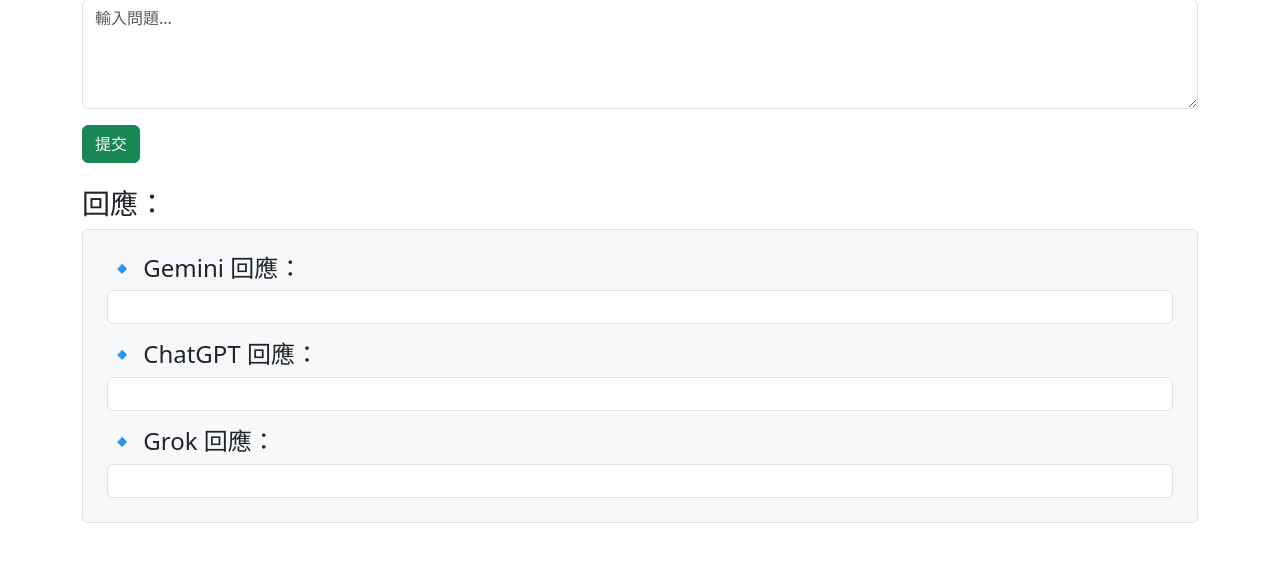
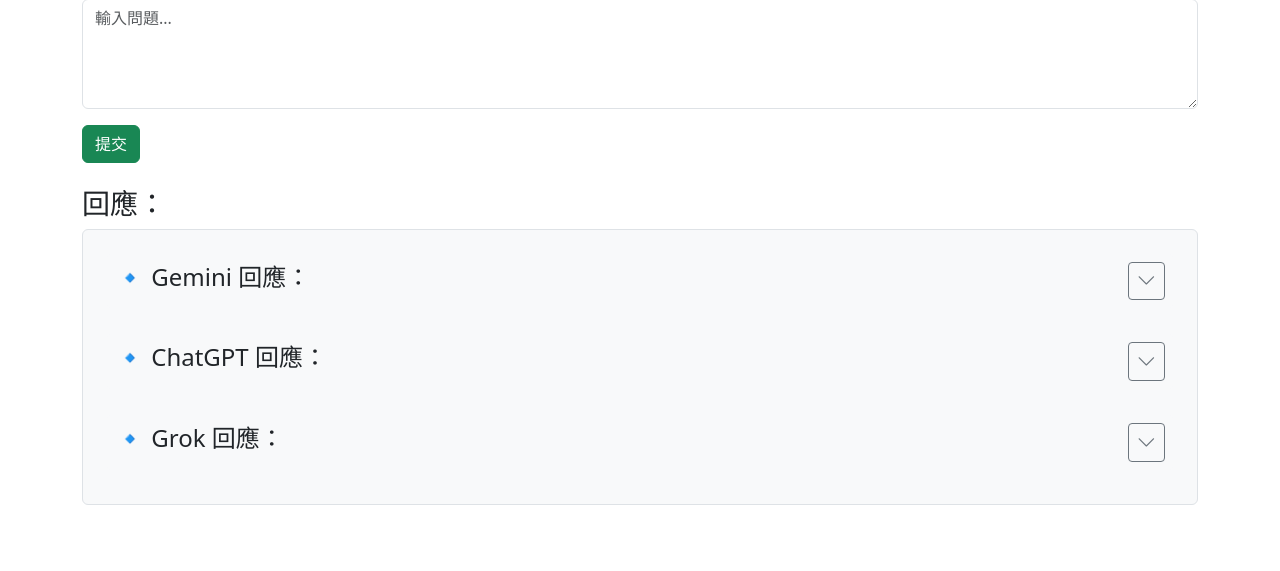
Before and after one commit to welly487/Graduation-topics, a Flask app: page / in a window 1280 px wide. Shown: the part 247-818 px from the top of the page. After the commit the page ends 752 px from the top, so only its background shows below. Run offline with Flask 3, Linux system fonts and the light colour scheme.

Commit message:
Update index.html

```diff
--- a/project/templates/index.html
+++ b/project/templates/index.html
@@ -5,6 +5,7 @@
     <meta name="viewport" content="width=device-width, initial-scale=1.0">
     <title>Dr. Meta元博士</title>
     <link href="https://cdn.jsdelivr.net/npm/bootstrap@5.3.0/dist/css/bootstrap.min.css" rel="stylesheet">
+    <link rel="stylesheet" href="https://cdn.jsdelivr.net/npm/bootstrap-icons@1.11.0/font/bootstrap-icons.css">
     <style>
         .fade-in {
             opacity: 0;
@@ -13,6 +14,34 @@
         @keyframes fadeIn {
             from { opacity: 0; }
             to { opacity: 1; }
+        }
+        .response-header {
+            display: flex;
+            justify-content: space-between;
+            align-items: center;
+            cursor: pointer;
+            padding: 8px;
+            background-color: #f8f9fa;
+            border-radius: 4px;
+            margin-bottom: 10px;
+        }
+        .response-body {
+            transition: max-height 0.3s ease-out, opacity 0.3s ease-out;
+            overflow: hidden;
+            opacity: 1;
+        }
+        .collapsed {
+            max-height: 0;
+            opacity: 0;
+            margin-bottom: 0;
+        }
+        .expanded {
+            max-height: 1000px;
+            opacity: 1;
+            margin-bottom: 15px;
+        }
+        .toggle-icon {
+            font-size: 1.2rem;
         }
     </style>
 </head>
@@ -49,14 +78,45 @@
         <div class="mt-4">
             <h3>回應：</h3>
             <div class="border rounded p-4 bg-light" style="min-height: 200px;">
-                <h4>🔹 Gemini 回應：</h4>
-                <div id="responseGemini" class="border rounded p-3 bg-white mb-3"></div>
 
-                <h4>🔹 ChatGPT 回應：</h4>
-                <div id="responseChatGPT" class="border rounded p-3 bg-white mb-3"></div>
+                <!-- Gemini 回應區塊 -->
+                <div class="response-section mb-3">
+                    <div class="response-header" onclick="toggleResponse('gemini')">
+                        <h4>🔹 Gemini 回應：</h4>
+                        <button class="btn btn-sm btn-outline-secondary toggle-btn" id="toggleGemini">
+                            <i class="bi bi-chevron-down toggle-icon" id="geminiIcon"></i>
+                        </button>
+                    </div>
+                    <div id="geminiContainer" class="response-body collapsed">
+                        <div id="responseGemini" class="border rounded p-3 bg-white"></div>
+                    </div>
+                </div>
 
-                <h4>🔹 Grok 回應：</h4>
-                <div id="responseGrok" class="border rounded p-3 bg-white"></div>
+                <!-- ChatGPT 回應區塊 -->
+                <div class="response-section mb-3">
+                    <div class="response-header" onclick="toggleResponse('chatgpt')">
+                        <h4>🔹 ChatGPT 回應：</h4>
+                        <button class="btn btn-sm btn-outline-secondary toggle-btn" id="toggleChatGPT">
+                            <i class="bi bi-chevron-down toggle-icon" id="chatgptIcon"></i>
+                        </button>
+                    </div>
+                    <div id="chatgptContainer" class="response-body collapsed">
+                        <div id="responseChatGPT" class="border rounded p-3 bg-white"></div>
+                    </div>
+                </div>
+
+                <!-- Grok 回應區塊 -->
+                <div class="response-section">
+                    <div class="response-header" onclick="toggleResponse('grok')">
+                        <h4>🔹 Grok 回應：</h4>
+                        <button class="btn btn-sm btn-outline-secondary toggle-btn" id="toggleGrok">
+                            <i class="bi bi-chevron-down toggle-icon" id="grokIcon"></i>
+                        </button>
+                    </div>
+                    <div id="grokContainer" class="response-body collapsed">
+                        <div id="responseGrok" class="border rounded p-3 bg-white"></div>
+                    </div>
+                </div>
             </div>
         </div>
     </div>
@@ -69,6 +129,36 @@
             selectedRole = element.innerText;
             document.getElementById('dropdownMenuButton1').innerText = selectedRole;
             document.getElementById('currentRole').innerText = selectedRole;
+        }
+
+        function toggleResponse(type) {
+            const container = document.getElementById(`${type}Container`);
+            const icon = document.getElementById(`${type}Icon`);
+
+            if (container.classList.contains('expanded')) {
+                container.classList.remove('expanded');
+                container.classList.add('collapsed');
+                icon.classList.remove('bi-chevron-up');
+                icon.classList.add('bi-chevron-down');
+            } else {
+                container.classList.remove('collapsed');
+                container.classList.add('expanded');
+                icon.classList.remove('bi-chevron-down');
+                icon.classList.add('bi-chevron-up');
+            }
+        }
+
+        function expandAllResponses() {
+            const containers = ['gemini', 'chatgpt', 'grok'];
+            containers.forEach(type => {
+                const container = document.getElementById(`${type}Container`);
+                const icon = document.getElementById(`${type}Icon`);
+
+                container.classList.remove('collapsed');
+                container.classList.add('expanded');
+                icon.classList.remove('bi-chevron-down');
+                icon.classList.add('bi-chevron-up');
+            });
         }
 
         document.getElementById('submitBtn').addEventListener('click', async () => {
@@ -87,6 +177,9 @@
             responseGemini.innerText = "🔄 Gemini 回應中...";
             responseChatGPT.innerText = "🔄 ChatGPT 回應中...";
             responseGrok.innerText = "🔄 Grok 回應中...";
+
+            // 展開所有回應區塊
+            expandAllResponses();
 
             try {
                 const [geminiResponse, chatGPTResponse, GrokResponse] = await Promise.all([
```
